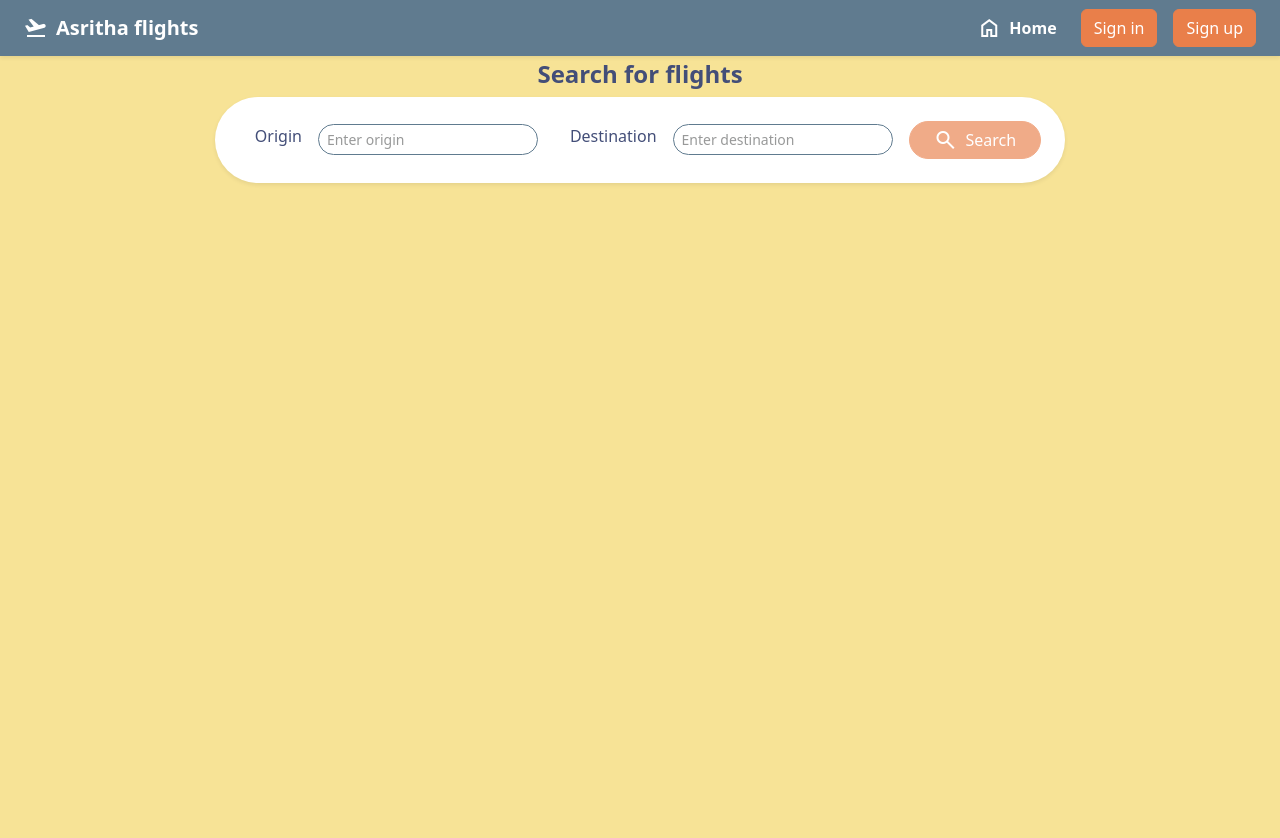
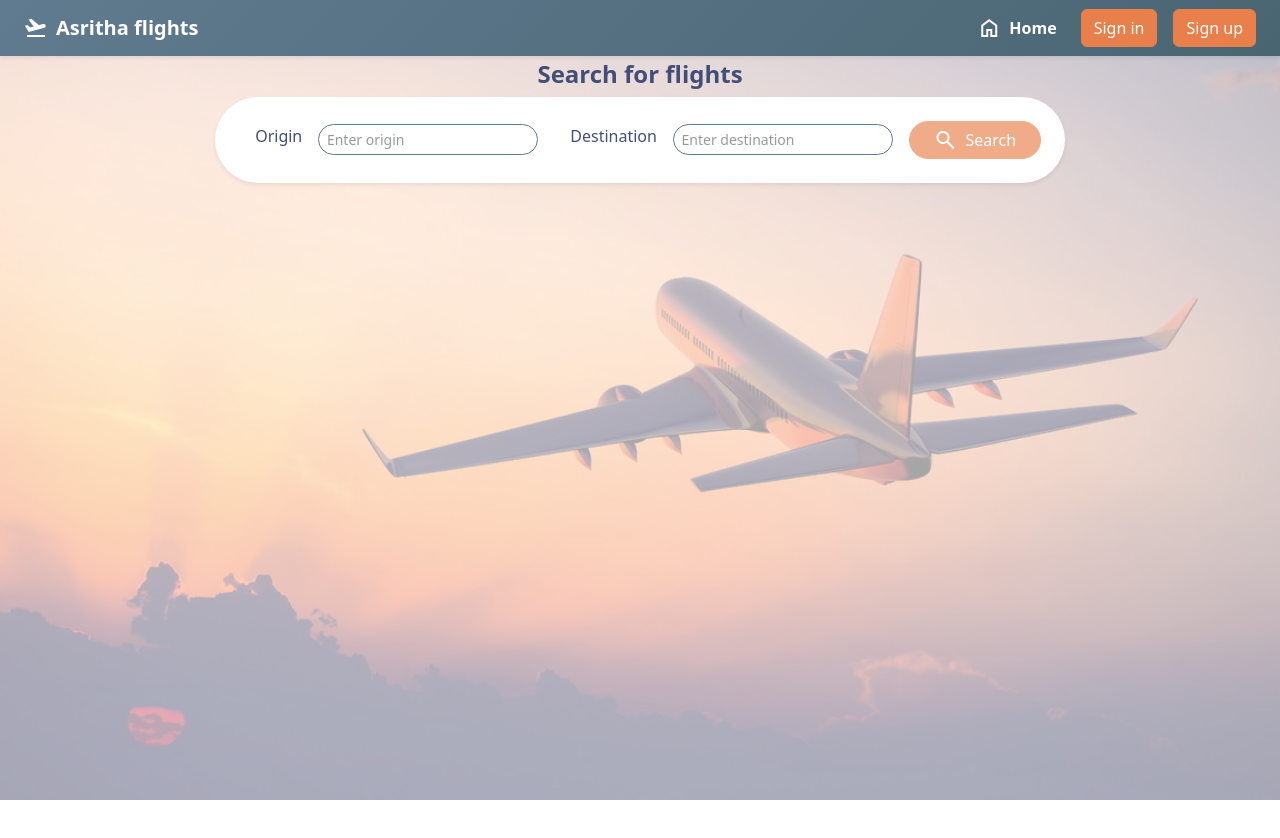
Before and after one commit to asritha26k/frontend-for-flight-booking-app, an Angular app: page / in a window 1280 px wide. Shown: the top 838 px of the page. Built offline with nearby package versions, Linux system fonts and the light colour scheme; no server answers.

Commit message:
added bg image and report modified

```diff
--- a/src/app/components/flight-list/flight-list.html
+++ b/src/app/components/flight-list/flight-list.html
@@ -39,5 +39,7 @@
   </div>
 
 } @else {
-  <p class="text-center mt-5 text-muted">No flights found</p>
+  <div class="d-flex justify-content-center">
+  <p class="text-center mt-5 text-muted card w-50 ">No flights found!!</p>
+  </div>
 }
--- a/src/styles.css
+++ b/src/styles.css
@@ -1,9 +1,26 @@
 body {
-  background-color: #F7E396;
+  /* background-color: #F7E396; */
   margin: 0;
   color: #434E78;
   font-family: system-ui, -apple-system, BlinkMacSystemFont, 'Segoe UI', sans-serif;
+   min-height: 100vh;
+  background-image: url('assets/image.jpeg');
+  background-size: cover;
+  background-position: center;
+  background-repeat: no-repeat;
 }
+body::before {
+  content: '';
+  position: fixed;
+  inset: 0;
+  background: rgba(255, 255, 255, 0.65); /* or rgba(0,0,0,0.35) for dark */
+  z-index: -1;
+}
+.card {
+  backdrop-filter: blur(6px)!important;
+  background: rgba(255, 255, 255, 0.95);
+}
+
 
 html, body {
   height: 100%;
@@ -12,13 +29,16 @@ html, body {
   color: rgba(39, 41, 42, 0.479) !important;
 }
 .navbar {
-  background-color: #607B8F !important;
+   background: linear-gradient(135deg, #607B8F, #4A6572) !important;
+  box-shadow: 0 4px 12px rgba(0, 0, 0, 0.15);
+
 }
 
 .navbar .nav-link,
 .navbar .navbar-brand {
   color: #ffffff !important;
 }
+
 
 .btn-primary {
   background-color: #E97F4A !important;
```
Also changed, not shown: src/assets/image.jpeg (added), 1 other file (tests, documents, lock files or other folders).
